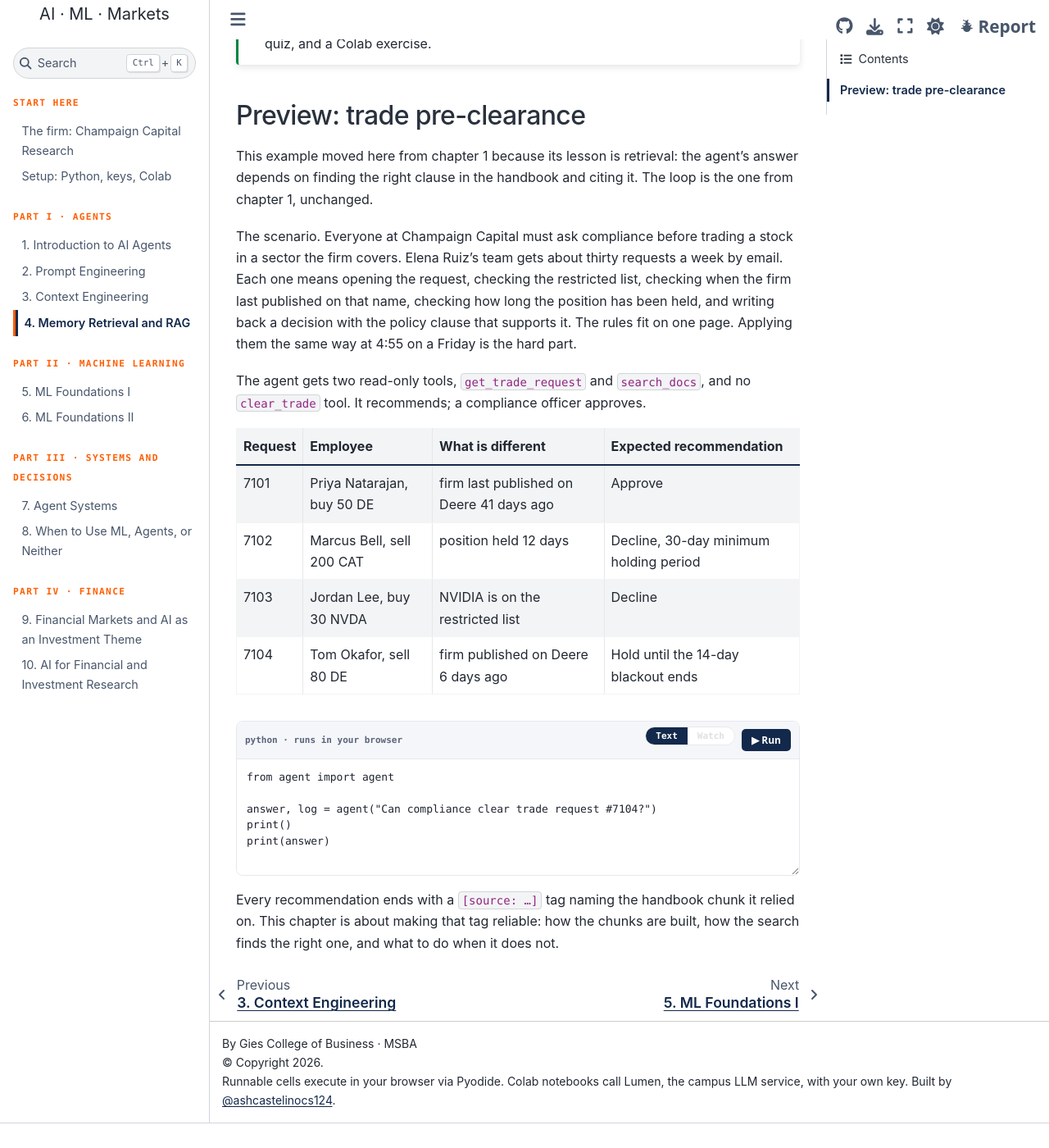
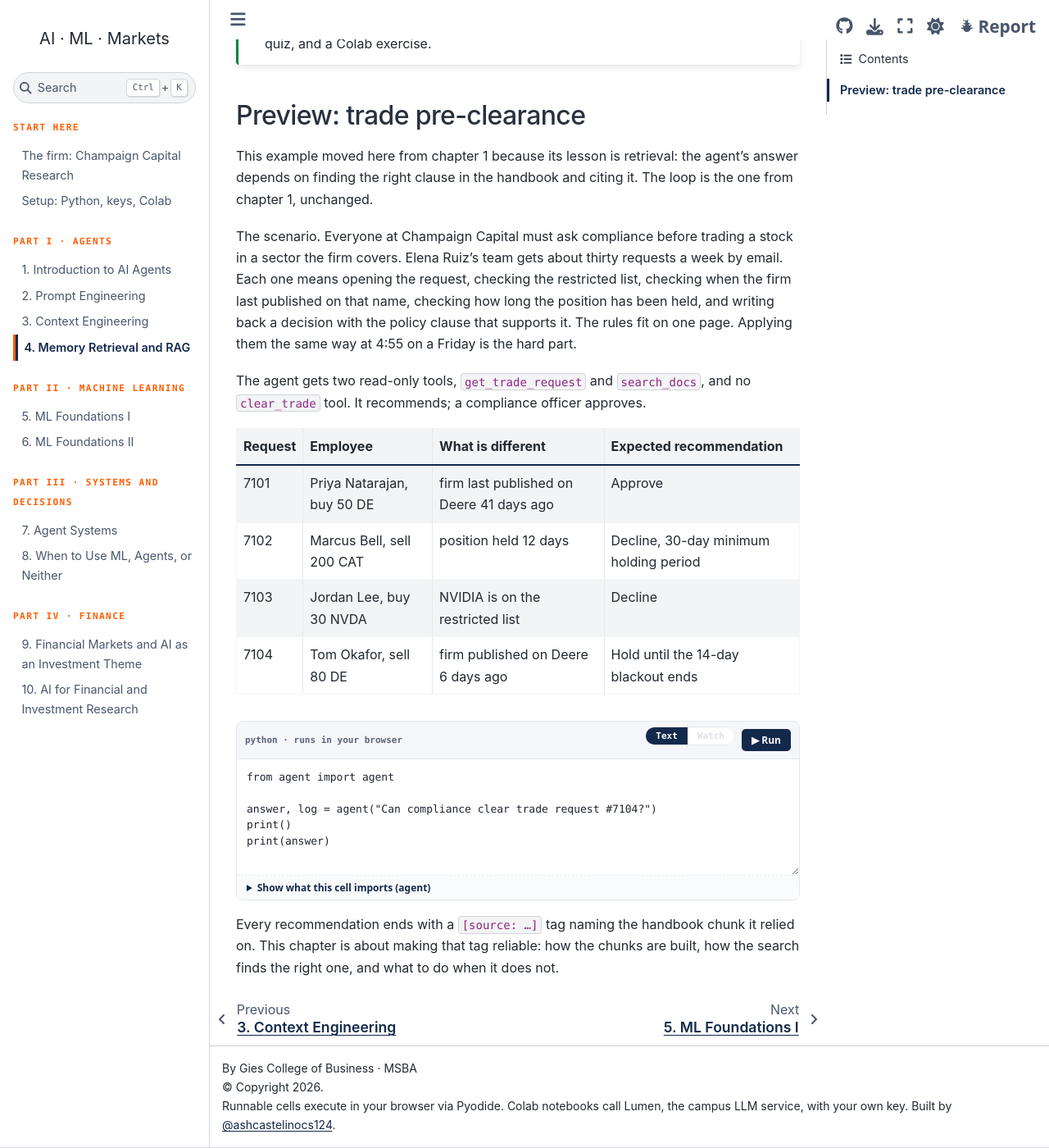
Before and after one commit to ashcastelinocs124/msba-ai-workshop, a Jupyter Book: the page built from book/ch04-memory-rag.md, in a window 1280 px wide and 1400 px high, scrolled down 247 px. Shown: the whole window at 82% size. Built offline with Jupyter Book 1.0.4 settings and Sphinx 7.4.7 and the Sphinx Book theme 1.1.4, drawn with Linux system fonts in a browser that asks for light colours; before the commit the page ends 1617 px from its top, so only the background shows below that; some of the changed lines change nothing that is shown.

Commit message:
Show what each cell imports, beneath the cell
Every in-page cell that imports from _static/py gets a 'Show what this cell
imports' drawer with the source of each name (ROLE's text, agent()'s loop),
read from the same files the cell runs, so readers need not scroll back.

```diff
--- a/book/_static/custom.css
+++ b/book/_static/custom.css
@@ -23,6 +23,10 @@
 .wk-cell .wk-out { border-top: 1px dashed var(--wk-line); background: #0d0d0d; color: #d6d6d6; font: 12.5px/1.5 ui-monospace, Menlo, monospace; padding: 10px 12px; white-space: pre-wrap; margin: 0; display: none; max-height: 420px; overflow: auto; }
 .wk-cell .wk-out.show { display: block; }
 .wk-cell .wk-out.err { color: #ff8a80; }
+.wk-cell .wk-src { border-top: 1px dashed var(--wk-line); background: #fafbfc; }
+.wk-cell .wk-src summary { cursor: pointer; padding: 6px 12px; font: 600 12px system-ui, sans-serif; color: var(--wk-navy); }
+.wk-cell .wk-src summary:focus-visible { outline: 2px solid var(--wk-orange); outline-offset: -2px; }
+.wk-cell .wk-src pre { margin: 0; padding: 10px 12px; border-top: 1px solid var(--wk-line); background: #fff; color: #1f2430; font: 12px/1.5 ui-monospace, Menlo, monospace; white-space: pre-wrap; max-height: 360px; overflow: auto; }
 
 /* widgets (book/widgets/*.html) */
 .wk-widget { border: 1px solid var(--wk-line); border-radius: 10px; padding: 16px; margin: 1rem 0; background: #fafbfc; font-size: 14px; color: #1f2430; }
--- a/book/_static/pyodide-cell.js
+++ b/book/_static/pyodide-cell.js
@@ -10,6 +10,58 @@
   // Policy Handbook window shows the same passages the agent searched, from the same file.
   let HANDBOOK = [];
 
+  // One fetch per module, shared by the runtime loader and the "what this cell imports" drawer.
+  const sources = {};
+  function getSource(f) {
+    // revalidate: a stale module after a deploy would desync from this file
+    return (sources[f] ||= fetch(BASE + "py/" + f, { cache: "no-cache" }).then((r) => r.text()));
+  }
+
+  // ---- "Show what this cell imports": the source of every name a cell imports from _static/py ----
+  // Readers should not have to scroll back to find what ROLE says or what agent() does, so each
+  // cell lists its own imports, read from the same files the cell runs (no copy to drift).
+  function cellImports(code) {
+    const found = [];
+    for (const m of code.matchAll(/^from\s+(\w+)\s+import[ \t]+([\w \t,]+)$/gm)) {
+      const file = m[1] + ".py";
+      if (!PY_FILES.includes(file)) continue;
+      for (const n of m[2].split(",")) { const name = n.trim().split(/\s+/)[0]; if (name) found.push({ file, name }); }
+    }
+    return found;
+  }
+  function definitionOf(src, name) {
+    // A top-level def/class/assignment, its indented or bracket-closing continuation lines,
+    // and the comment lines directly above it.
+    const lines = src.split("\n");
+    const start = new RegExp("^(?:(?:def|class)\\s+" + name + "\\b|" + name + "\\s*=)");
+    let i = lines.findIndex((l) => start.test(l));
+    if (i < 0) return null;
+    let j = i + 1;
+    while (j < lines.length && (lines[j] === "" || /^[\s)\]}]/.test(lines[j]))) j++;
+    while (j > i + 1 && lines[j - 1] === "") j--;
+    while (i > 0 && lines[i - 1].startsWith("#")) i--;
+    return lines.slice(i, j).join("\n");
+  }
+  function addImportsDrawer(cell, code) {
+    const names = cellImports(code);
+    if (!names.length) return;
+    const d = document.createElement("details");
+    d.className = "wk-src";
+    d.innerHTML = "<summary>Show what this cell imports (" + names.map((n) => n.name).join(", ") + ")</summary><pre></pre>";
+    d.addEventListener("toggle", async () => {
+      const pre = d.querySelector("pre");
+      if (!d.open || pre.textContent) return;
+      pre.textContent = "Loading…";
+      const parts = [];
+      for (const { file, name } of names) {
+        const def = definitionOf(await getSource(file), name);
+        parts.push("# " + name + " — from " + file + "\n" + (def || "(defined in " + file + ")"));
+      }
+      pre.textContent = parts.join("\n\n");
+    });
+    cell.querySelector("textarea").after(d);
+  }
+
   function loadPyodideOnce(status) {
     if (pyodidePromise) return pyodidePromise;
     pyodidePromise = (async () => {
@@ -21,7 +73,7 @@
       });
       const py = await loadPyodide({ indexURL: PYODIDE_URL });
       for (const f of PY_FILES) {
-        const src = await (await fetch(BASE + "py/" + f, { cache: "no-cache" })).text(); // revalidate: a stale module after a deploy would desync from this file
+        const src = await getSource(f);
         py.FS.writeFile(f, src);
         if (f === "docs.py") HANDBOOK = [...src.matchAll(/"id":\s*"([^"]+)",\s*"text":\s*"([^"]+)"/g)].map((m) => ({ id: m[1], text: m[2] }));
       }
@@ -330,6 +382,7 @@
       cell.querySelector("textarea").rows = Math.min(30, code.split("\n").length + 1);
       cell.querySelector(".wk-run").addEventListener("click", () => run(cell));
       cell.querySelectorAll(".wk-seg button").forEach((b) => b.addEventListener("click", () => { if (!b.disabled) showView(cell, b.dataset.v); }));
+      addImportsDrawer(cell, code);
       cell._player = makePlayer(cell);
       block.replaceChildren(cell);
     });
```
